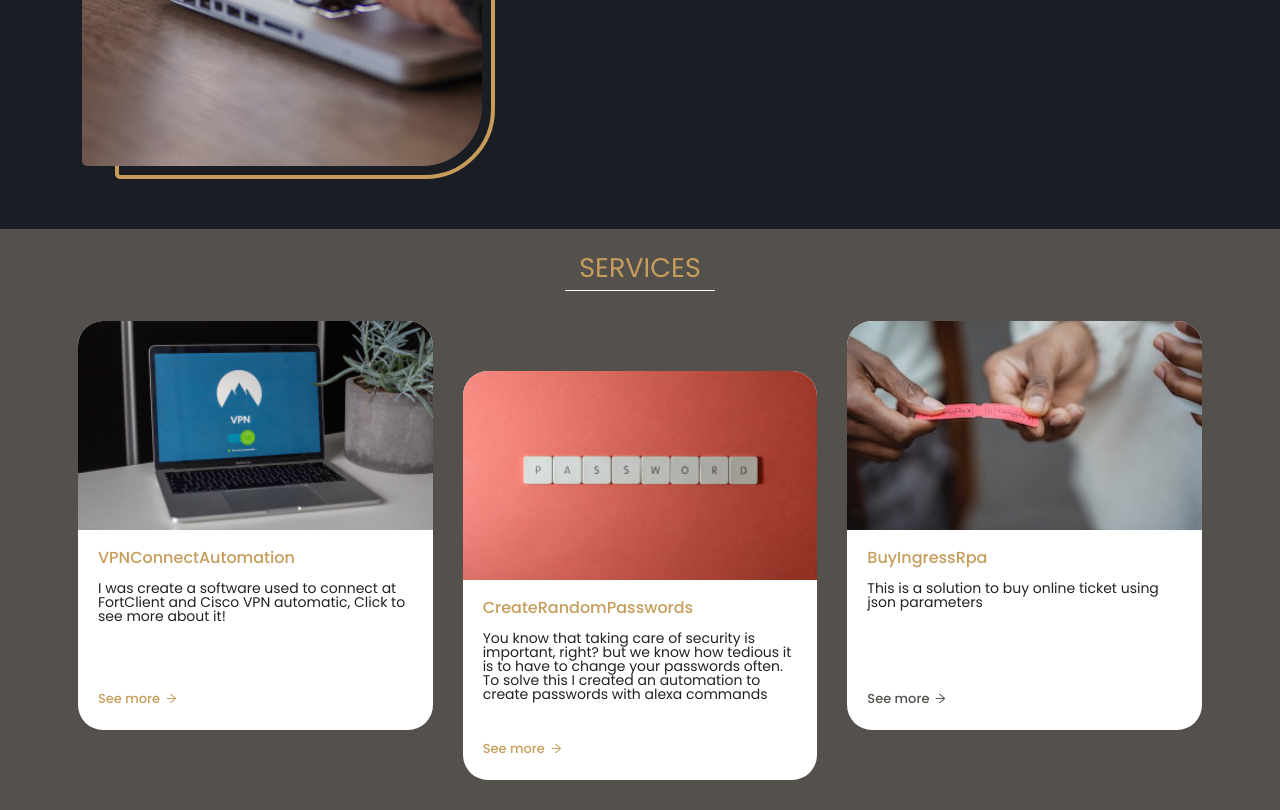
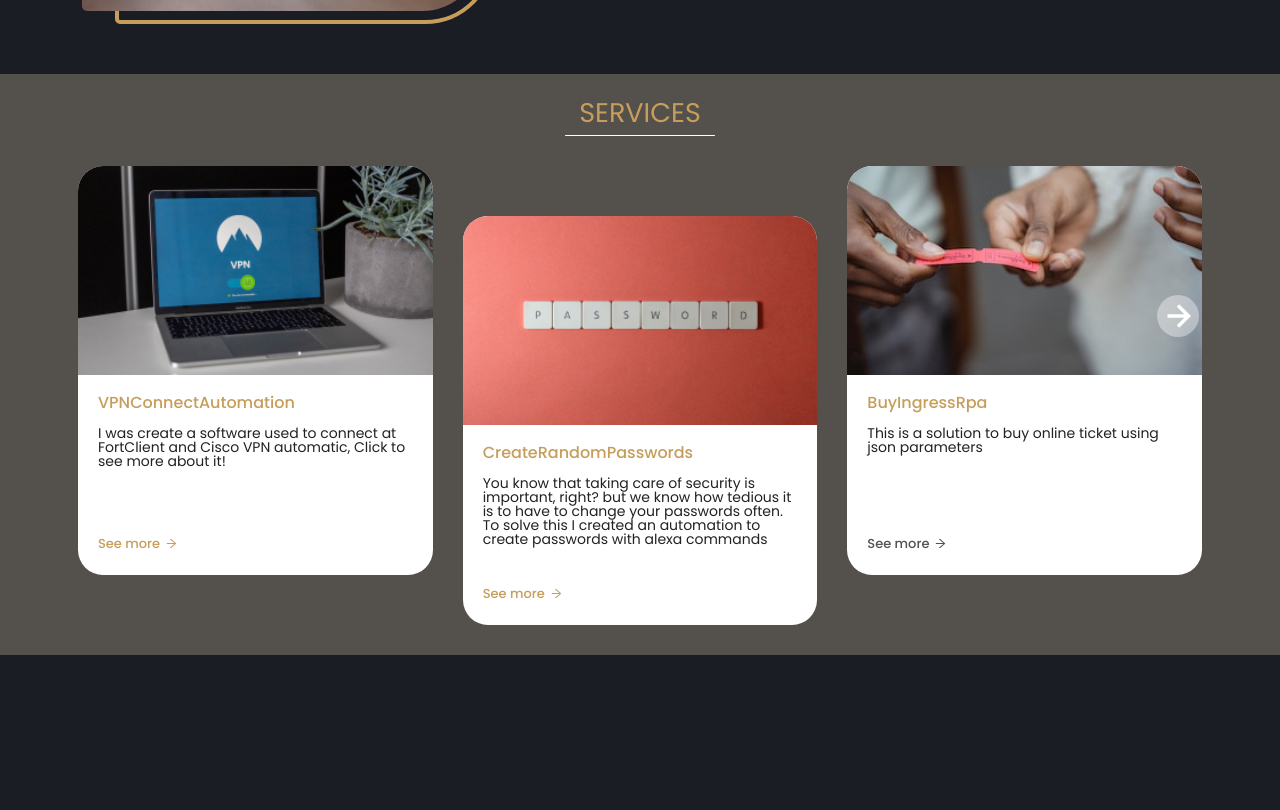
Before and after one commit to lucasdj-sampaio/my-portfolio, a React (Create React App) app: page / in a window 1280 px wide. Shown: the part 980-1790 px from the top of the page. After the commit the page ends 1635 px from the top, so only its background shows below. Built offline with nearby package versions, Linux system fonts and the light colour scheme.

Commit message:
Creating service slide

```diff
--- a/src/components/ServicesCard/index.tsx
+++ b/src/components/ServicesCard/index.tsx
@@ -1,14 +1,14 @@
-import { ServiceCardProp } from 'shared/types/ServiceCardProp';
+import { IServiceCardProp } from 'shared/types/IServiceCardProp';
 import { AiOutlineArrowRight } from 'react-icons/ai';
 import { StyledCard, StyledCardContent, StyledImage } from './styles';
 
-export const ServicesCard: React.FC<ServiceCardProp> = ({
+export const ServicesCard: React.FC<IServiceCardProp> = ({
   Image,
   Title,
   Description,
   TopSpacement,
   SeeMore,
-}: ServiceCardProp) => {
+}: IServiceCardProp) => {
   return (
     <StyledCard TopSpacement={TopSpacement}>
       <StyledImage src={Image} alt="Service image" />
--- a/src/components/Skill/index.tsx
+++ b/src/components/Skill/index.tsx
@@ -3,7 +3,7 @@ import { ReactElement } from 'react';
 import { FaPython, FaReact } from 'react-icons/fa';
 import { IoLogoJavascript } from 'react-icons/io';
 import { SiCsharp, SiSelenium, SiTypescript } from 'react-icons/si';
-import { SkillProperty } from 'shared/types/SkillProperty';
+import { ISkillProperty } from 'shared/types/ISkillProperty';
 import { GroupSkillDiv } from './styled';
 
 const getSkillIcon = (Title: string): ReactElement => {
@@ -23,11 +23,11 @@ const getSkillIcon = (Title: string): ReactElement => {
   }
 };
 
-export const Skill: React.FC<SkillProperty> = ({
+export const Skill: React.FC<ISkillProperty> = ({
   Porcent,
   Title,
   SpanText,
-}: SkillProperty) => {
+}: ISkillProperty) => {
   const icon = getSkillIcon(Title);
   return (
     <GroupSkillDiv>
--- a/src/components/atoms/SocialMediaIconLink/index.tsx
+++ b/src/components/atoms/SocialMediaIconLink/index.tsx
@@ -1,11 +1,11 @@
 import { BsGithub, BsLinkedin, BsWhatsapp } from 'react-icons/bs';
-import { SocialMediaContact } from 'shared/types/SocialMediaContact';
+import { ISocialMediaContact } from 'shared/types/ISocialMediaContact';
 
 interface Props {
   type: 'Git' | 'Linkedin' | 'Wpp';
 }
 
-const getSocialMediaContact = (type: string): SocialMediaContact => {
+const getSocialMediaContact = (type: string): ISocialMediaContact => {
   switch (type) {
     case 'Git':
       return { Icon: BsGithub, Url: process.env.REACT_APP_GIT_URL };
--- a/src/pages/main/index.tsx
+++ b/src/pages/main/index.tsx
@@ -2,14 +2,15 @@ import { NavigationBar } from 'components/NavigationBar';
 import { Skill } from 'components/Skill';
 import { SocialMediaIcon } from 'components/atoms/SocialMediaIconLink';
 import { TitleRegion } from 'components/atoms/TitleRegion';
-import { SkillProperty } from 'shared/types/SkillProperty';
 import {
   ApresentationContent,
   ApresentationName,
   BackgroundContainer,
+  ButtonSlideGroup,
   Container,
   HrDivisor,
   PageSection,
+  RightButton,
   ServiceSlide,
   ServicesDivision,
   SkillContent,
@@ -27,21 +28,28 @@ import { useDispatch, useSelector } from 'react-redux';
 import { RootState } from 'store';
 import { useEffect, useState } from 'react';
 import { changeLanguage } from 'store/slices/services';
+import { BiLeftArrowAlt, BiRightArrowAlt } from 'react-icons/bi';
 
 export const DeveloperPage: React.FC = () => {
   const dispatch = useDispatch();
+  const [toggleState, setToggled] = useState<boolean>(true);
+  const socialMedia = ['Git', 'Linkedin', 'Wpp'];
+
+  const skillsData = useSelector((state: RootState) => state.skillSlice);
   const servicesData = useSelector((state: RootState) => state.serviceSlice);
 
-  const [toggleState, setToggled] = useState(true);
-  const socialMedia = ['Git', 'Linkedin', 'Wpp'];
-  const skills: SkillProperty[] = [
-    { Title: 'C#', Porcent: 98, SpanText: 'Sr' },
-    { Title: 'Selenium', Porcent: 95, SpanText: 'Sr' },
-    { Title: 'JavaScript', Porcent: 92, SpanText: 'Sr' },
-    { Title: 'React', Porcent: 89, SpanText: 'Sr' },
-    { Title: 'TypeScript', Porcent: 88, SpanText: 'Sr' },
-    { Title: 'Python', Porcent: 67, SpanText: 'Pl' },
-  ];
+  const [serviceSlide, setServiceSlideIndex] = useState<number>(0);
+
+  const servicesListRange = () =>
+    servicesData.services.slice(serviceSlide, serviceSlide + 3);
+
+  function DecriseSlideIndex() {
+    setServiceSlideIndex(serviceSlide - 1);
+  }
+
+  function EncriseSlideIndex() {
+    setServiceSlideIndex(serviceSlide + 1);
+  }
 
   useEffect(() => {
     dispatch(changeLanguage({ toggleState: toggleState }));
@@ -76,7 +84,7 @@ export const DeveloperPage: React.FC = () => {
           <TitleRegion title={'SKILLS'} />
 
           <SkillContent>
-            {skills.map((skill, i) => (
+            {skillsData.skills.map((skill, i) => (
               <Skill
                 key={`element_${i}_${skill.Title}`}
                 Title={skill.Title as any}
@@ -113,9 +121,22 @@ export const DeveloperPage: React.FC = () => {
       <ServicesDivision>
         <Container>
           <TitleRegion title="SERVICES" />
+          <ButtonSlideGroup>
+            {serviceSlide !== 0 && (
+              <div onClick={DecriseSlideIndex}>
+                <BiLeftArrowAlt />
+              </div>
+            )}
 
+            {serviceSlide < servicesData.services.length - 3 && (
+              <RightButton onClick={EncriseSlideIndex}>
+                <BiRightArrowAlt />
+              </RightButton>
+            )}
+          </ButtonSlideGroup>
           <ServiceSlide>
-            {servicesData.services.map((data, i) => {
+            {servicesListRange().map((data, i) => {
+              console.log(servicesListRange());
               return (
                 <ServicesCard
                   Image={data.Image}
--- a/src/pages/main/styles.ts
+++ b/src/pages/main/styles.ts
@@ -6,7 +6,6 @@ interface FileProps {
 
 export const BackgroundContainer = styled.div<FileProps>`
   width: 100vw;
-  height: 400px;
   background-image: url(${p => p.fileName});
   background-size: cover;
   background-repeat: no-repeat;
@@ -118,6 +117,46 @@ export const ServicesDivision = styled.div`
   padding: 25px 0 80px 0;
 `;
 
+export const ButtonSlideGroup = styled.div`
+  display: flex;
+  position: absolute;
+  width: 1124px;
+  height: 45%;
+  align-items: center;
+  padding: 0 2px;
+
+  div {
+    background: rgba(255, 255, 255, 0.38);
+    border-radius: 50%;
+    align-items: center;
+    display: flex;
+    z-index: 1;
+    transition: 0.5s;
+    height: 42px;
+    width: 42px;
+
+    :hover {
+      background: transparent;
+    }
+  }
+
+  svg {
+    color: var(--textColor);
+    cursor: pointer;
+    font-size: 42px;
+    transition: 0.5s;
+
+    :hover {
+      color: var(--secundColor);
+    }
+  }
+`;
+
+export const RightButton = styled.div`
+  position: absolute;
+  right: 3px;
+`;
+
 export const ServiceSlide = styled.div`
   display: grid;
   grid-template-columns: repeat(3, 1fr);
--- a/src/shared/types/ServiceCardProp.d.ts
+++ b/src/shared/types/IServiceCardProp.d.ts
@@ -1,4 +1,4 @@
-export interface ServiceCardProp {
+export interface IServiceCardProp {
   Image: any;
   Title: string;
   Description: string;
--- a/src/shared/types/SkillProperty.d.ts
+++ b/src/shared/types/ISkillProperty.d.ts
@@ -1,4 +1,4 @@
-export interface SkillProperty {
+export interface ISkillProperty {
   Title: 'JavaScript' | 'React' | 'C#' | 'TypeScript' | 'Python' | 'Selenium';
   Porcent: number;
   SpanText: 'Jr' | 'Pl' | 'Sr';
--- a/src/shared/types/SocialMediaContact.d.ts
+++ b/src/shared/types/ISocialMediaContact.d.ts
@@ -1,4 +1,4 @@
-export interface SocialMediaContact {
+export interface ISocialMediaContact {
   Icon: ReactElement;
   Url: string;
 }
--- a/src/store/rootReducer.ts
+++ b/src/store/rootReducer.ts
@@ -1,6 +1,7 @@
+import { skillSlice } from './slices';
 import { serviceSlice } from './slices';
 import { combineReducers } from 'redux';
 
-const reducers = combineReducers({ serviceSlice });
+const reducers = combineReducers({ serviceSlice, skillSlice });
 
 export default reducers;
--- a/src/store/slices/index.ts
+++ b/src/store/slices/index.ts
@@ -1,3 +1,4 @@
+import skillSlice from './skills';
 import serviceSlice from './services';
 
-export { serviceSlice };
+export { serviceSlice, skillSlice };
--- a/src/store/slices/services.ts
+++ b/src/store/slices/services.ts
@@ -1,5 +1,5 @@
 import { PayloadAction, createSlice } from '@reduxjs/toolkit';
-import { ServiceCardProp } from 'shared/types/ServiceCardProp';
+import { IServiceCardProp } from 'shared/types/IServiceCardProp';
 //@ts-ignore
 import VpnImage from '../../images/vpn_service.png';
 //@ts-ignore
@@ -8,7 +8,7 @@ import PassImage from '../../images/pass_service.png';
 import IngressImage from '../../images/ingress_service.jpg';
 
 interface arrayProps {
-  services: ServiceCardProp[];
+  services: IServiceCardProp[];
 }
 
 const initialENState: arrayProps = {
@@ -38,6 +38,18 @@ const initialENState: arrayProps = {
       Image: IngressImage,
       Title: 'BuyIngressRpa',
       Description: `This is a solution to buy online ticket using json parameters`,
+      SeeMore: { Private: false, Link: '' },
+    },
+    {
+      Image: IngressImage,
+      Title: 'fsdfsdfdsfsd',
+      Description: `sdfsdfdsfdsfds`,
+      SeeMore: { Private: false, Link: '' },
+    },
+    {
+      Image: IngressImage,
+      Title: 'sdfsdfsdf',
+      Description: `sdfsdfsdfsd`,
       SeeMore: { Private: false, Link: '' },
     },
   ],
@@ -72,6 +84,18 @@ const initialPtState: arrayProps = {
       Description: `Esta é uma solução para comprar ingressos online usando parâmetros JSON.`,
       SeeMore: { Private: false, Link: '' },
     },
+    {
+      Image: IngressImage,
+      Title: 'sdfsfsdfds',
+      Description: `sdfsdfsdfsd`,
+      SeeMore: { Private: false, Link: '' },
+    },
+    {
+      Image: IngressImage,
+      Title: 'sdfsdfsdf',
+      Description: `sdfsfsdfds`,
+      SeeMore: { Private: false, Link: '' },
+    },
   ],
 };
 
--- /dev/null
+++ b/src/store/slices/skills.ts
@@ -0,0 +1,25 @@
+import { createSlice } from '@reduxjs/toolkit';
+import { ISkillProperty } from 'shared/types/ISkillProperty';
+
+interface arrayProp {
+  skills: ISkillProperty[];
+}
+
+const initialState: arrayProp = {
+  skills: [
+    { Title: 'C#', Porcent: 98, SpanText: 'Sr' },
+    { Title: 'Selenium', Porcent: 95, SpanText: 'Sr' },
+    { Title: 'JavaScript', Porcent: 92, SpanText: 'Sr' },
+    { Title: 'React', Porcent: 89, SpanText: 'Sr' },
+    { Title: 'TypeScript', Porcent: 88, SpanText: 'Sr' },
+    { Title: 'Python', Porcent: 67, SpanText: 'Pl' },
+  ],
+};
+
+export const skillSlice = createSlice({
+  name: 'skills',
+  initialState,
+  reducers: {},
+});
+
+export default skillSlice.reducer;
```
